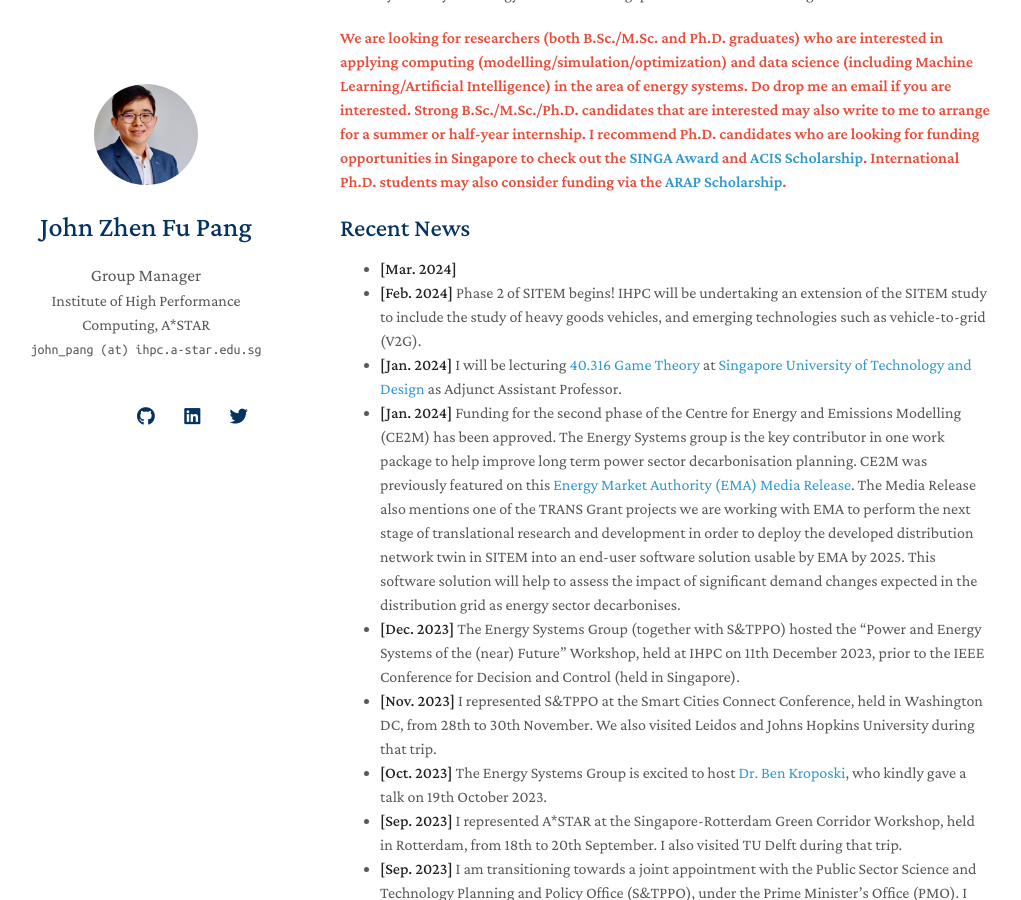
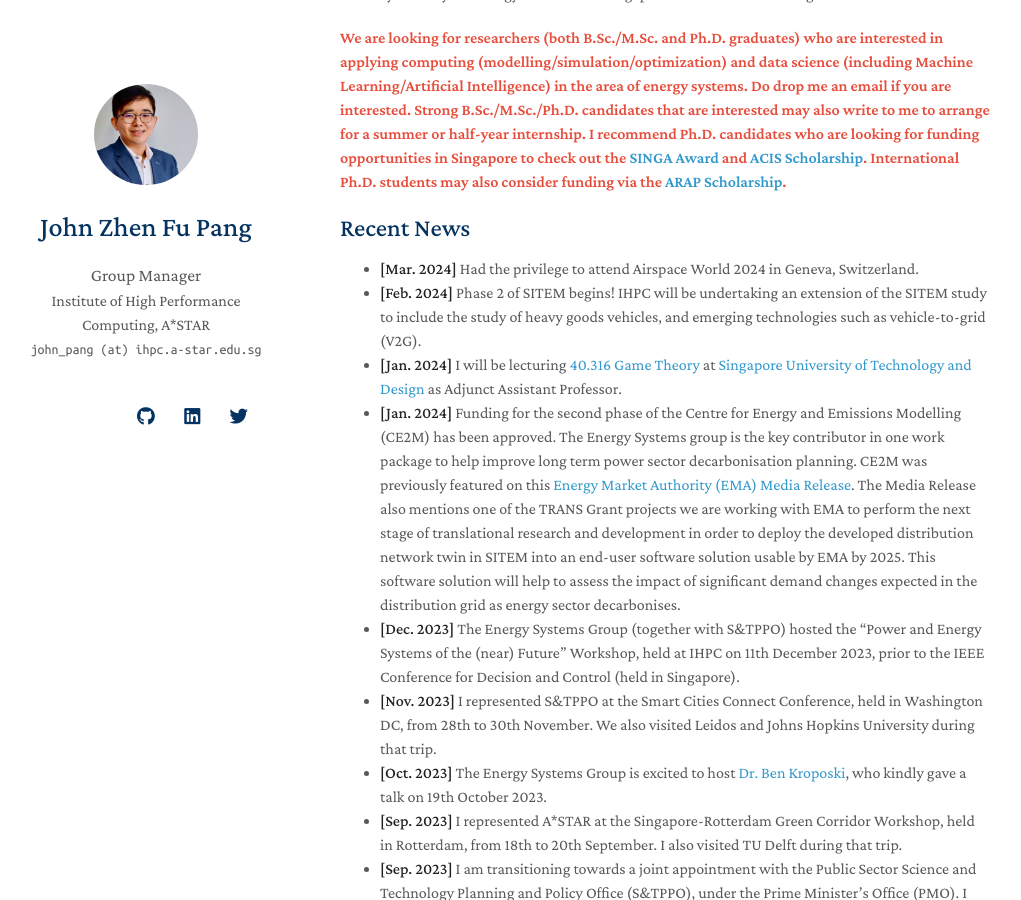
Before and after one commit to j-pang/j-pang.github.io, a Jekyll site: the page built from index.md, in a window 1280 px wide and 900 px high, scrolled down 1225 px. Shown: the whole window, without its empty margins (130-1151 px from the left). Built offline with Jekyll 4.4.1, drawn with Linux system fonts in a browser that asks for light colours; nearby versions of some CDN libraries; a style sheet for code colours, icons or effects is not loaded; our own code applies the rules of GitHub Pages for plain Markdown files.

Commit message:
Update index.md

```diff
--- a/index.md
+++ b/index.md
@@ -24,7 +24,7 @@ The Energy Systems Group at IHPC (housed under the Systems Science Department) a
 
 ## Recent News
 
-- **[Mar. 2024]**
+- **[Mar. 2024]** Had the privilege to attend Airspace World 2024 in Geneva, Switzerland.
 - **[Feb. 2024]** Phase 2 of SITEM begins! IHPC will be undertaking an extension of the SITEM study to include the study of heavy goods vehicles, and emerging technologies such as vehicle-to-grid (V2G).
 - **[Jan. 2024]** I will be lecturing [40.316 Game Theory](https://esd.sutd.edu.sg/courses/40316-game-theory/) at [Singapore University of Technology and Design](https://www.sutd.edu.sg/) as Adjunct Assistant Professor.
 - **[Jan. 2024]** Funding for the second phase of the Centre for Energy and Emissions Modelling (CE2M) has been approved. The Energy Systems group is the key contributor in one work package to help improve long term power sector decarbonisation planning. CE2M was previously featured on this [Energy Market Authority (EMA) Media Release](https://www.spgroup.com.sg/about-us/media-resources/news-and-media-releases/Leveraging-Digital-Solutions-to-Future-Proof-Singapore-s-Energy-Grid). The Media Release also mentions one of the TRANS Grant projects we are working with EMA to perform the next stage of translational research and development in order to deploy the developed distribution network twin in SITEM into an end-user software solution usable by EMA by 2025. This software solution will help to assess the impact of significant demand changes expected in the distribution grid as energy sector decarbonises.
```
